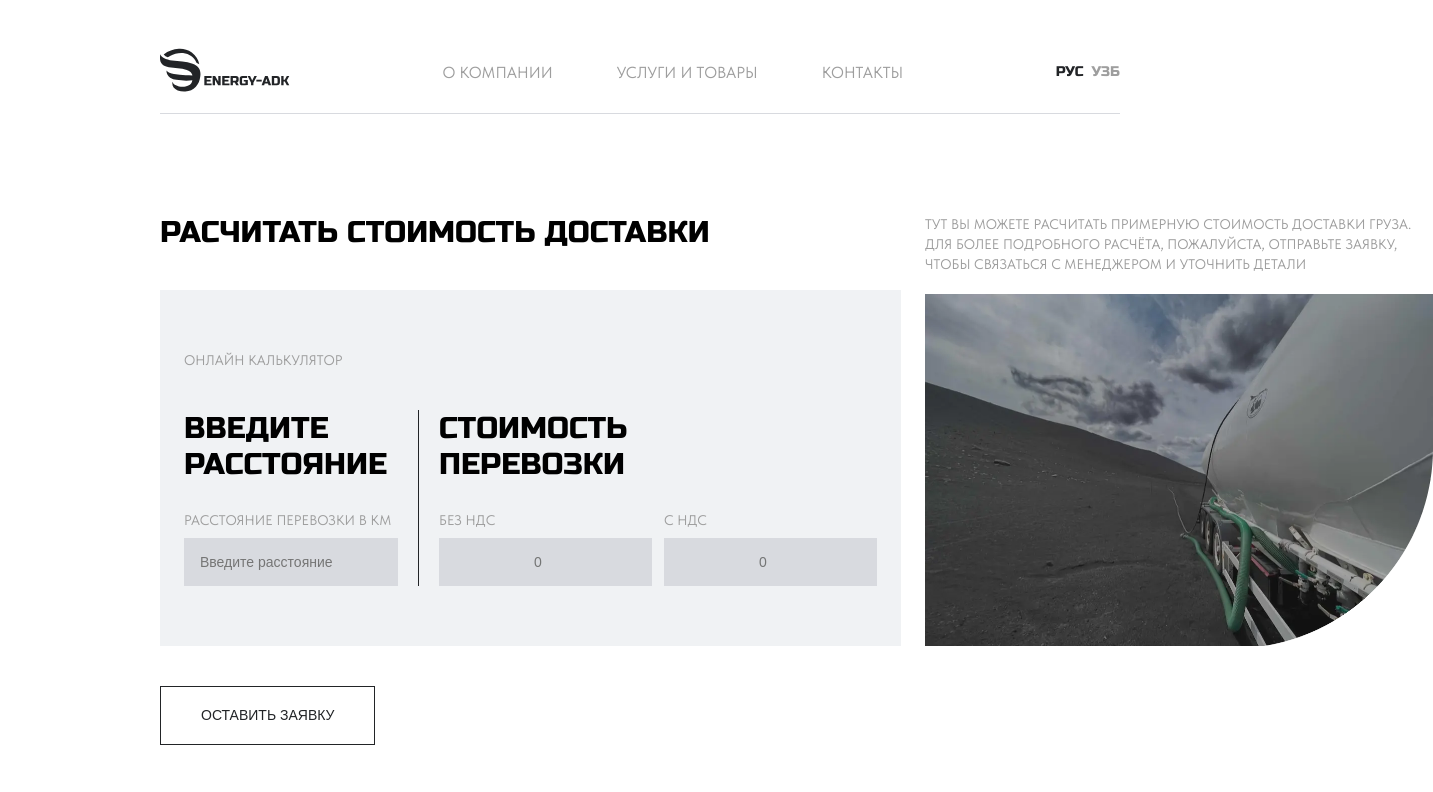
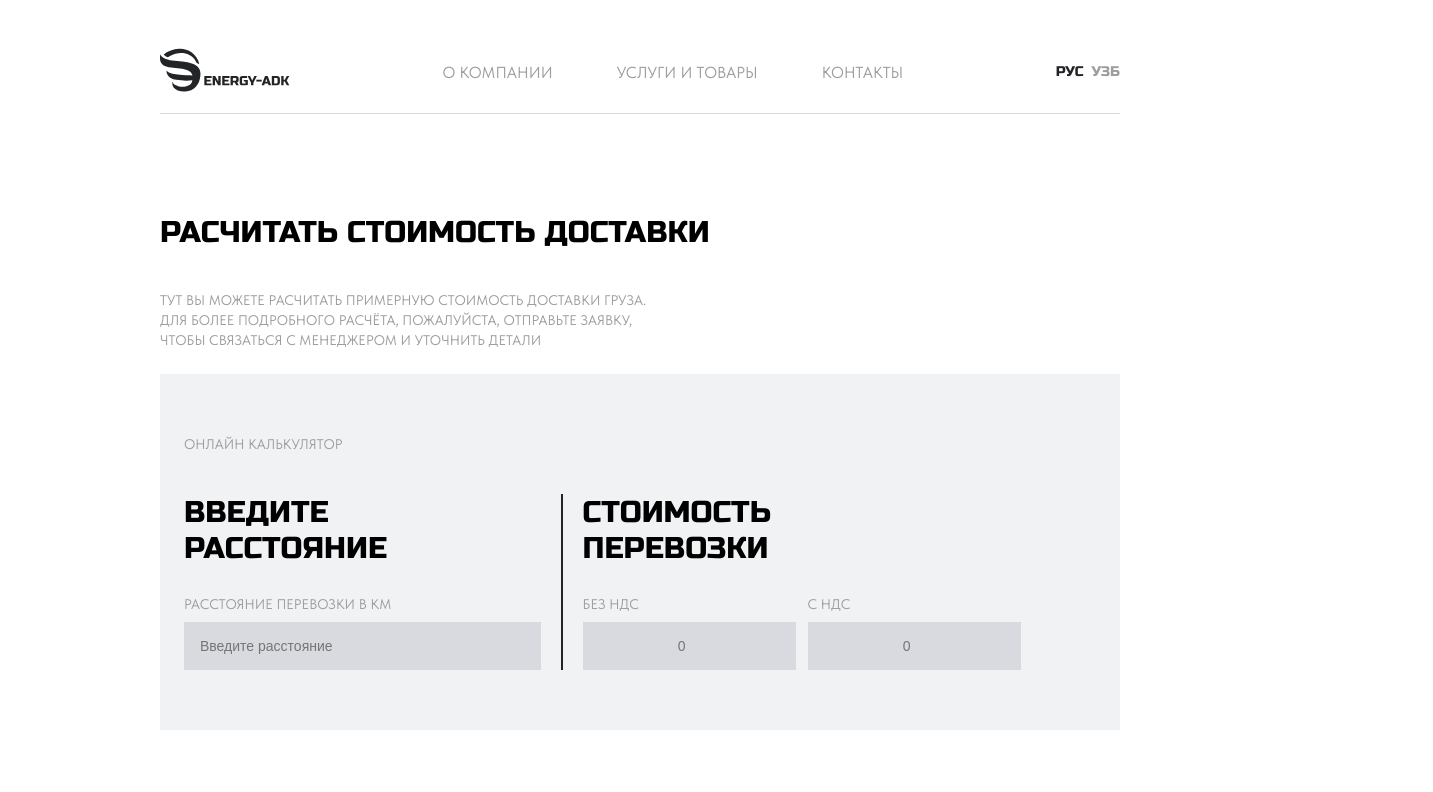
Before and after one commit to VMiskarian/energy-adk, a Next.js app: page /ru/shipping-calculation in a window 1280 px wide. Shown: the top 792 px of the page, 1433 px wide, since content can reach past the window. Built offline with nearby package versions, Linux system fonts and the light colour scheme.

Commit message:
fix styles

```diff
--- a/src/app/[locale]/shipping-calculation/page.js
+++ b/src/app/[locale]/shipping-calculation/page.js
@@ -14,18 +14,12 @@ export default async function ShippingCalculation({ params }) {
   return (
     <section className={styles.shippingCalculationSection}>
       <div>
-        <div className={styles.shippingCalculationSectionContentWrapper}>
-          <div>
-            <h3>{tShippingCalculation["title"]}</h3>
-            <Suspense fallback={null}>
-              <Calculator />
-            </Suspense>
-          </div>
-          <div>
-            <p>{tShippingCalculation["text"]}</p>
-            <div className={styles.shippingCalculationSectionImageContainer} />
-          </div>
-        </div>
+        <h3>{tShippingCalculation["title"]}</h3>
+        <p>{tShippingCalculation["text"]}</p>
+        <Suspense fallback={null}>
+          <Calculator />
+        </Suspense>
+        <div className={styles.shippingCalculationSectionImageContainer} />
         <Suspense fallback={null}>
           <div className={styles.buttonWrapper}>
             <ContactUsForm>{tShippingCalculation["buttonText"]}</ContactUsForm>
--- a/src/app/[locale]/shipping-calculation/page.module.css
+++ b/src/app/[locale]/shipping-calculation/page.module.css
@@ -5,6 +5,10 @@
 .shippingCalculationSection > div {
   width: 100%;
   max-width: var(--content-width);
+  display: grid;
+  grid-template-columns: repeat(2, 1fr);
+  grid-template-rows: repeat(2, max-content);
+  gap: 1.5rem 1.25rem;
 }
 
 .shippingCalculationSection p {
@@ -25,9 +29,6 @@
 }
 
 .shippingCalculationSectionImageContainer {
-  margin-top: 1.25rem;
-  width: 31.75rem;
-  height: 22rem;
   border-bottom-right-radius: 8rem;
   background-image: url("/images/rectangle-3.webp");
   background-size: cover;
@@ -35,6 +36,22 @@
 
 .buttonWrapper {
   margin-top: 2.5rem;
+}
+
+@media screen and (max-width: 1344px) {
+  .shippingCalculationSection > div {
+    grid-template-columns: max-content;
+  }
+
+  .shippingCalculationSectionImageContainer {
+    display: none;
+  }
+}
+
+@media screen and (max-width: 1344px) {
+  .shippingCalculationSection > div {
+    grid-template-columns: 1fr;
+  }
 }
 
 @media screen and (max-width: 768px) {
@@ -46,10 +63,6 @@
     flex-direction: column;
   }
 
-  .shippingCalculationSectionImageContainer {
-    display: none;
-  }
-
   .servicesSectionWhiteLink {
     margin-top: 1.25rem;
     width: 100%;
--- a/src/assets/styles/globals.css
+++ b/src/assets/styles/globals.css
@@ -42,7 +42,7 @@
   }
 }
 
-@media screen and (max-width: 768px) {
+@media screen and (max-width: 1024px) {
   :root {
     --content-width: 90%;
   }
--- a/src/components/calculator/styles.module.css
+++ b/src/components/calculator/styles.module.css
@@ -32,7 +32,7 @@
   text-align: center;
 }
 
-@media screen and (max-width: 768px) {
+@media screen and (max-width: 1024px) {
   .calculatorWrapper {
     padding: 1.25rem 0.75rem;
   }
```
Also changed, not shown: src/app/[locale]/page.module.css (+12 -10 lines).
